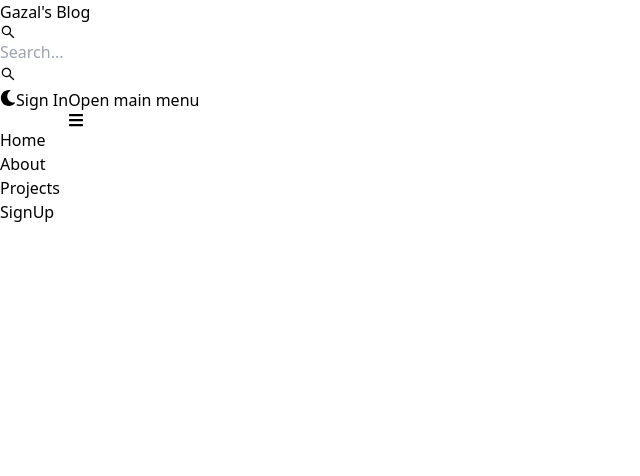
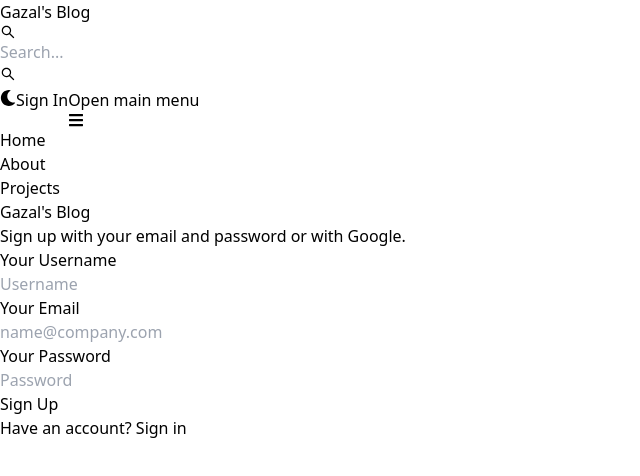
Before and after one commit to gazalkagdi/MERN-Blog-App, a React (Vite) app in the folder client/: page /sign-up in a window 1280 px wide. Shown: the top 476 px of the page, without its empty margins (0-640 px from the left). Built offline with nearby package versions, Linux system fonts and the light colour scheme.

Commit message:
created sign-up page UI

```diff
--- a/client/src/components/Header.jsx
+++ b/client/src/components/Header.jsx
@@ -25,7 +25,7 @@
                 <Button className='w-12 hidden sm:inline' color='gray' pill>
                     <FaMoon />
                 </Button>
-                <Button gradientDuoTone='purpleToBlue' outline >
+                <Button href='/sign-up' gradientDuoTone='purpleToBlue' outline >
                     Sign In
                 </Button>
                 <Navbar.Toggle />
--- a/client/src/pages/SignUp.jsx
+++ b/client/src/pages/SignUp.jsx
@@ -1,7 +1,55 @@
+import { Button, Label, TextInput } from 'flowbite-react'
 import React from 'react'
+import { Link } from 'react-router-dom'
 
 export default function SignUp() {
     return (
-        <div>SignUp</div>
+        <div className='min-h-screen mt-20'>
+            <div className='flex p-3 max-w-3xl mx-auto flex-col md:flex-row md:items-center gap-5'>
+                {/* left */}
+                <div className='flex-1'>
+                    <Link className=' font-bold dark:text-white text-4xl'> <span className='px-2 py-1 bg-gradient-to-r from-indigo-500 via-purple-500 to-pink-500 rounded-lg text-white'>Gazal's</span> Blog</Link>
+                    <p className='mt-5 text-sm'>
+                        Sign up with your email and password or with Google.
+                    </p>
+                </div>
+                {/* right */}
+                <div className='flex-1'>
+                    <form className='flex flex-col gap-4'>
+                        <div>
+                            <Label value='Your Username' />
+                            <TextInput
+                                type='text'
+                                placeholder='Username'
+                                id='username'
+                            />
+                        </div>
+                        <div>
+                            <Label value='Your Email' />
+                            <TextInput
+                                type='text'
+                                placeholder='name@company.com'
+                                id='email'
+                            />
+                        </div>
+                        <div>
+                            <Label value='Your Password' />
+                            <TextInput
+                                type='text'
+                                placeholder='Password'
+                                id='password'
+                            />
+                        </div>
+                        <Button gradientDuoTone='purpleToPink' type='submit'>
+                            Sign Up
+                        </Button>
+                    </form>
+                    <div className='flex text-sm mt-5 gap-2'>
+                        <span>Have an account? </span>
+                        <Link to='/sign-in' className='text-blue-500'>Sign in</Link>
+                    </div>
+                </div>
+            </div>
+        </div>
     )
 }
```
